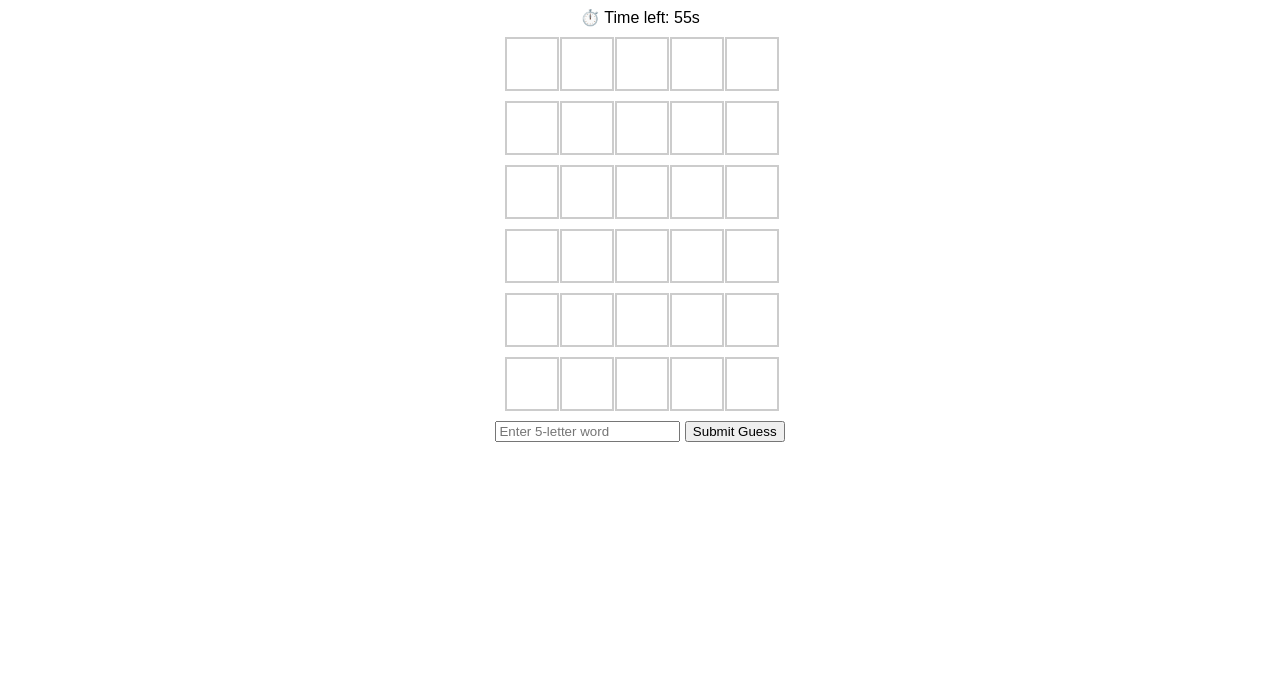
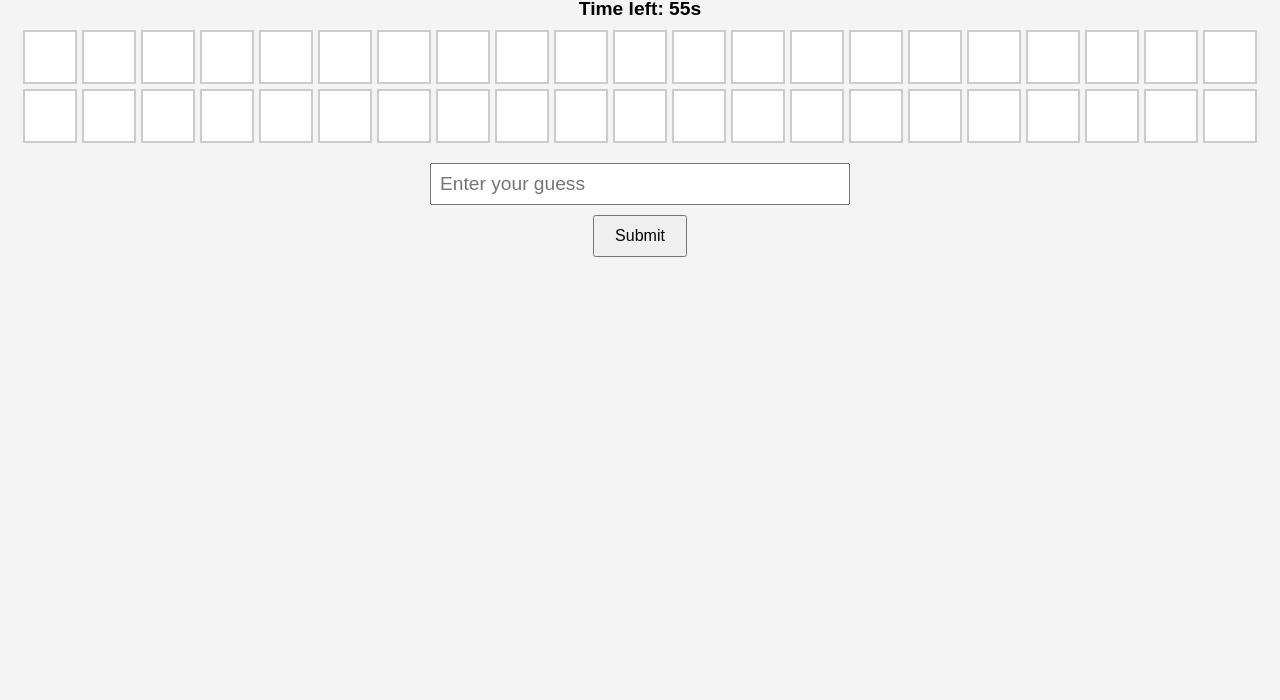
Before and after one commit to iandotjs/BibleWordle, a plain HTML site: page index.html in a window 1280 px wide. Shown: the part 100-800 px from the top of the page. Drawn offline with Linux system fonts and the light colour scheme.

Commit message:
Add files via upload

```diff
--- a/index.html
+++ b/index.html
@@ -2,184 +2,157 @@
 <html lang="en">
 <head>
   <meta charset="UTF-8" />
+  <meta name="viewport" content="width=device-width, initial-scale=1.0" />
   <title>Bible Wordle</title>
   <style>
-    body { font-family: sans-serif; text-align: center; padding: 20px; }
-    .grid { display: grid; gap: 5px; justify-content: center; margin: 10px 0; }
+    body {
+      font-family: Arial, sans-serif;
+      margin: 0;
+      padding: 20px;
+      background-color: #f4f4f4;
+      text-align: center;
+    }
+    h1 {
+      margin-bottom: 20px;
+    }
+    #board {
+      display: flex;
+      flex-wrap: wrap;
+      justify-content: center;
+      gap: 5px;
+      margin-bottom: 20px;
+    }
     .tile {
-      width: 50px; height: 50px; border: 2px solid #ccc;
-      font-size: 24px; font-weight: bold; text-transform: uppercase;
-      display: flex; justify-content: center; align-items: center;
-      background: white;
+      width: calc(100vw / 12);
+      max-width: 50px;
+      aspect-ratio: 1/1;
+      font-size: 1.5rem;
+      text-transform: uppercase;
+      font-weight: bold;
+      text-align: center;
+      line-height: 1;
+      border: 2px solid #ccc;
+      background-color: white;
     }
-    .green { background-color: #6aaa64; color: white; }
-    .yellow { background-color: #c9b458; color: white; }
-    .gray { background-color: #787c7e; color: white; }
+    .correct {
+      background-color: green;
+      color: white;
+    }
+    .present {
+      background-color: goldenrod;
+      color: white;
+    }
+    .absent {
+      background-color: gray;
+      color: white;
+    }
+    input {
+      font-size: 1.2rem;
+      padding: 8px;
+      width: 80%;
+      max-width: 400px;
+      margin-bottom: 10px;
+    }
+    button {
+      padding: 10px 20px;
+      font-size: 1rem;
+      cursor: pointer;
+    }
+    #timer {
+      margin-bottom: 10px;
+      font-weight: bold;
+      font-size: 1.2rem;
+    }
   </style>
 </head>
 <body>
-
   <h1>Bible Wordle</h1>
   <div id="timer"></div>
   <div id="board"></div>
-
-  <input type="text" id="guessInput" placeholder="Enter word" disabled>
-  <button id="submitBtn" disabled>Submit Guess</button>
-
-  <div id="message" style="margin-top: 10px; font-weight: bold;"></div>
+  <input type="text" id="guessInput" placeholder="Enter your guess" />
+  <br />
+  <button onclick="submitGuess()">Submit</button>
 
   <script>
-    let ANSWER = '';
-    let wordLength = 0;
-    const MAX_GUESSES = 6;
+    const words = [
+      "GRACE", "FAITH", "MERCY", "CROSS", "BIBLE", "PRAYER", "JESUS", "ABRAHAM", "DANIEL", "ROMANS",
+      "GENESIS", "EXODUS", "REVELATION", "PAUL", "DAVID", "MOSES", "NOAH", "ISAIAH", "PETER",
+      "GALILEE", "JUDEA", "CORINTH", "EPHESIANS"
+    ];
+
+    let answer = words[Math.floor(Math.random() * words.length)].toUpperCase();
+    const maxGuesses = 6;
     let currentGuess = 0;
-    let grid = [];
-    let timerInterval = null;
+    let timer;
     let timeLeft = 60;
 
-    const board = document.getElementById('board');
-    const timer = document.getElementById('timer');
-    const guessInput = document.getElementById('guessInput');
-    const submitBtn = document.getElementById('submitBtn');
-    const message = document.getElementById('message');
+    const board = document.getElementById("board");
+    const guessInput = document.getElementById("guessInput");
+    const timerDisplay = document.getElementById("timer");
 
-    async function loadWordsAndStart() {
-      try {
-		const words = [
-		  // Bible Characters
-		  "ADAM", "EVE", "NOAH", "ABRAHAM", "SARAH", "ISAAC", "JACOB", "JOSEPH", "MOSES", "AARON",
-		  "JOSHUA", "RUTH", "SAMUEL", "DAVID", "SOLOMON", "ELIJAH", "ELISHA", "DANIEL", "ESTHER",
-		  "EZRA", "NEHEMIAH", "JOB", "ISAIAH", "JEREMIAH", "EZEKIEL", "HOSEA", "JOEL", "AMOS",
-		  "OBADIAH", "JONAH", "MICAH", "NAHUM", "HABAKKUK", "ZEPHANIAH", "HAGGAI", "ZECHARIAH", "MALACHI",
-		  "MARY", "JOSEPH", "JESUS", "PETER", "JOHN", "PAUL", "JUDAS", "THOMAS", "STEPHEN", "BARNABAS",
-		  "TIMOTHY", "SILAS", "TITUS", "PHILEMON"
-
-		  // Bible Places
-		  , "EDEN", "ARARAT", "UR", "CANAAN", "EGYPT", "SINAI", "JERICHO", "BETHLEHEM", "NAZARETH",
-		  "GALILEE", "JUDEA", "SAMARIA", "JERUSALEM", "BABEL", "NINEVEH", "BABYLON", "PHILISTIA", "ASSYRIA",
-		  "CORINTH", "EPHESUS", "ROME", "THESSALONICA", "BEREA", "PHILIPPI", "DAMASCUS", "ANTIOCH"
-
-		  // Bible Books
-		  , "GENESIS", "EXODUS", "LEVITICUS", "NUMBERS", "DEUTERONOMY", "JOSHUA", "JUDGES", "RUTH",
-		  "SAMUEL", "KINGS", "CHRONICLES", "EZRA", "NEHEMIAH", "ESTHER", "JOB", "PSALMS", "PROVERBS",
-		  "ECCLESIASTES", "SONGOFSOLOMON", "ISAIAH", "JEREMIAH", "LAMENTATIONS", "EZEKIEL", "DANIEL",
-		  "HOSEA", "JOEL", "AMOS", "OBADIAH", "JONAH", "MICAH", "NAHUM", "HABAKKUK", "ZEPHANIAH",
-		  "HAGGAI", "ZECHARIAH", "MALACHI", "MATTHEW", "MARK", "LUKE", "JOHN", "ACTS", "ROMANS",
-		  "CORINTHIANS", "GALATIANS", "EPHESIANS", "PHILIPPIANS", "COLOSSIANS", "THESSALONIANS",
-		  "TIMOTHY", "TITUS", "PHILEMON", "HEBREWS", "JAMES", "PETER", "JUDE", "REVELATION"
-		];
-
-        if (words.length === 0) throw new Error("No valid words.");
-
-        ANSWER = words[Math.floor(Math.random() * words.length)];
-        wordLength = ANSWER.length;
-        startGame();
-        startTimer();
-      } catch (e) {
-        alert("Failed to load answer.txt: " + e.message);
+    function createBoard() {
+      board.innerHTML = "";
+      for (let i = 0; i < maxGuesses; i++) {
+        for (let j = 0; j < answer.length; j++) {
+          const tile = document.createElement("div");
+          tile.classList.add("tile");
+          tile.id = `tile-${i}-${j}`;
+          board.appendChild(tile);
+        }
       }
     }
 
-    function startGame() {
-      board.innerHTML = '';
-      grid = [];
-      currentGuess = 0;
-      guessInput.disabled = false;
-      submitBtn.disabled = false;
-      guessInput.maxLength = wordLength;
-      guessInput.placeholder = `Enter ${wordLength}-letter word`;
-      message.textContent = '';
-      timer.textContent = '';
+    function updateTimer() {
+      timerDisplay.textContent = `Time left: ${timeLeft}s`;
+      if (timeLeft <= 0) {
+        clearInterval(timer);
+        alert(`Time's up! The correct word was: ${answer}`);
+        guessInput.disabled = true;
+      }
+      timeLeft--;
+    }
 
-      for (let i = 0; i < MAX_GUESSES; i++) {
-        const row = [];
-        const rowDiv = document.createElement('div');
-        rowDiv.className = 'grid';
-        rowDiv.style.gridTemplateColumns = `repeat(${wordLength}, 50px)`;
+    function startTimer() {
+      clearInterval(timer);
+      timeLeft = 60;
+      updateTimer();
+      timer = setInterval(updateTimer, 1000);
+    }
 
-        for (let j = 0; j < wordLength; j++) {
-          const tile = document.createElement('div');
-          tile.className = 'tile';
-          rowDiv.appendChild(tile);
-          row.push(tile);
+    function submitGuess() {
+      const guess = guessInput.value.trim().toUpperCase();
+      if (guess.length !== answer.length) {
+        alert(`Please enter a ${answer.length}-letter word.`);
+        return;
+      }
+      for (let i = 0; i < answer.length; i++) {
+        const tile = document.getElementById(`tile-${currentGuess}-${i}`);
+        tile.textContent = guess[i];
+        if (guess[i] === answer[i]) {
+          tile.classList.add("correct");
+        } else if (answer.includes(guess[i])) {
+          tile.classList.add("present");
+        } else {
+          tile.classList.add("absent");
         }
-
-        board.appendChild(rowDiv);
-        grid.push(row);
+      }
+      if (guess === answer) {
+        clearInterval(timer);
+        alert("Congratulations! You guessed the word!");
+        guessInput.disabled = true;
+        return;
+      }
+      currentGuess++;
+      guessInput.value = "";
+      if (currentGuess >= maxGuesses) {
+        clearInterval(timer);
+        alert(`Game Over! The word was: ${answer}`);
+        guessInput.disabled = true;
       }
     }
 
-    function startTimer() {
-      clearInterval(timerInterval);
-      timeLeft = 60;
-      timer.textContent = `⏱️ Time left: ${timeLeft}s`;
-
-      timerInterval = setInterval(() => {
-        timeLeft--;
-        timer.textContent = `⏱️ Time left: ${timeLeft}s`;
-        if (timeLeft <= 0) {
-          clearInterval(timerInterval);
-          endGame(false, "⏰ Time's up! The word was: " + ANSWER);
-        }
-      }, 1000);
-    }
-
-    submitBtn.addEventListener('click', submitGuess);
-    guessInput.addEventListener('keyup', function (e) {
-      if (e.key === 'Enter') submitGuess();
-    });
-
-    function submitGuess() {
-      const guess = guessInput.value.trim().toUpperCase();
-      guessInput.value = '';
-
-      if (guess.length !== wordLength || !/^[A-Z]+$/.test(guess)) {
-        alert(`Please enter a valid ${wordLength}-letter word.`);
-        return;
-      }
-
-      const answerArr = ANSWER.split('');
-      const guessArr = guess.split('');
-      const colors = Array(wordLength).fill('gray');
-
-      // First pass
-      for (let i = 0; i < wordLength; i++) {
-        if (guessArr[i] === answerArr[i]) {
-          colors[i] = 'green';
-          answerArr[i] = null;
-        }
-      }
-
-      // Second pass
-      for (let i = 0; i < wordLength; i++) {
-        if (colors[i] === 'gray' && answerArr.includes(guessArr[i])) {
-          colors[i] = 'yellow';
-          answerArr[answerArr.indexOf(guessArr[i])] = null;
-        }
-      }
-
-      for (let i = 0; i < wordLength; i++) {
-        grid[currentGuess][i].textContent = guessArr[i];
-        grid[currentGuess][i].classList.add(colors[i]);
-      }
-
-      if (guess === ANSWER) {
-        endGame(true, "🎉 You guessed it!");
-      } else if (++currentGuess >= MAX_GUESSES) {
-        endGame(false, `💀 Game Over. The word was: ${ANSWER}`);
-      }
-    }
-
-    function endGame(won, msg) {
-      clearInterval(timerInterval);
-      message.textContent = msg;
-      guessInput.disabled = true;
-      submitBtn.disabled = true;
-    }
-
-    // Start when loaded
-    window.onload = loadWordsAndStart;
+    createBoard();
+    startTimer();
   </script>
-
 </body>
 </html>
```
